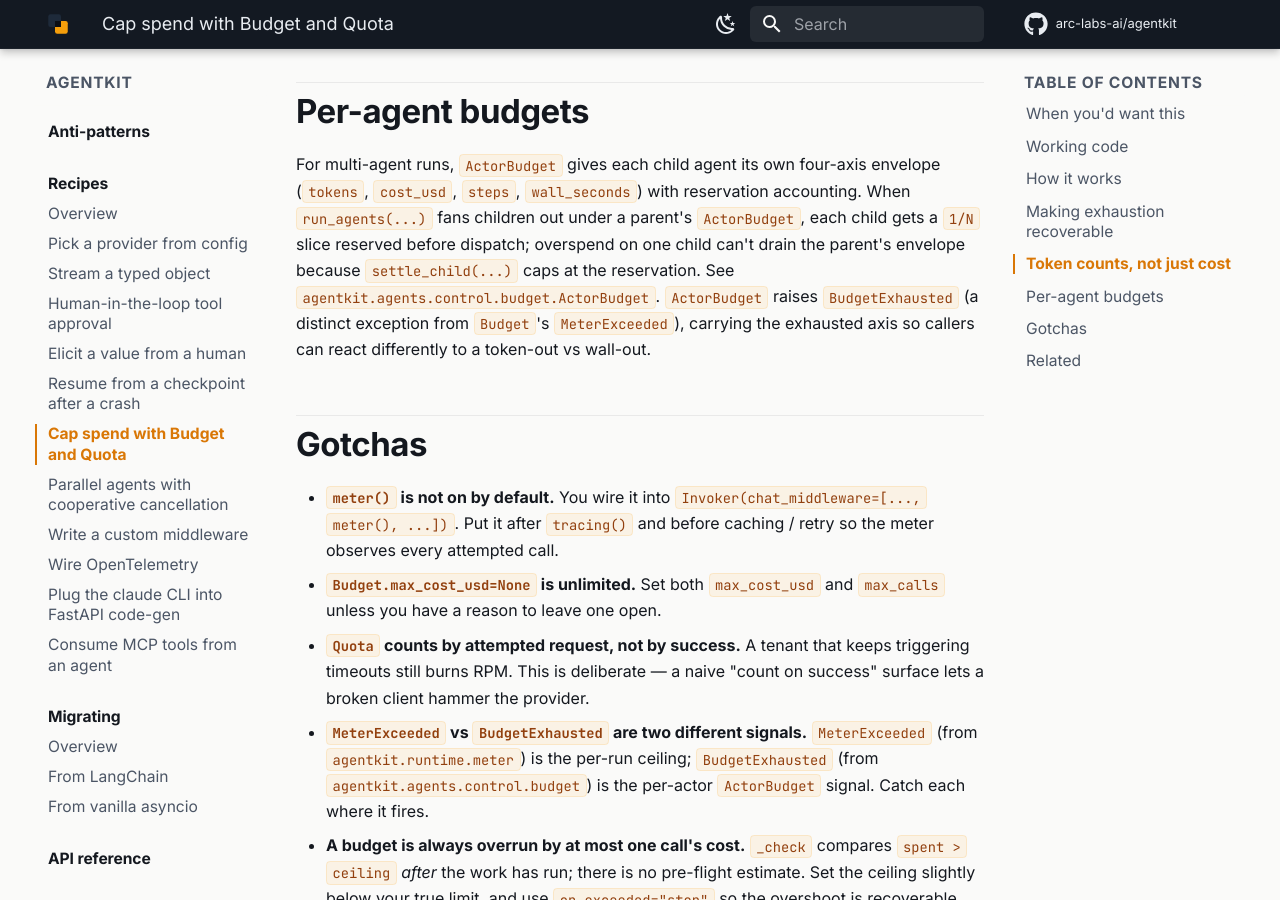
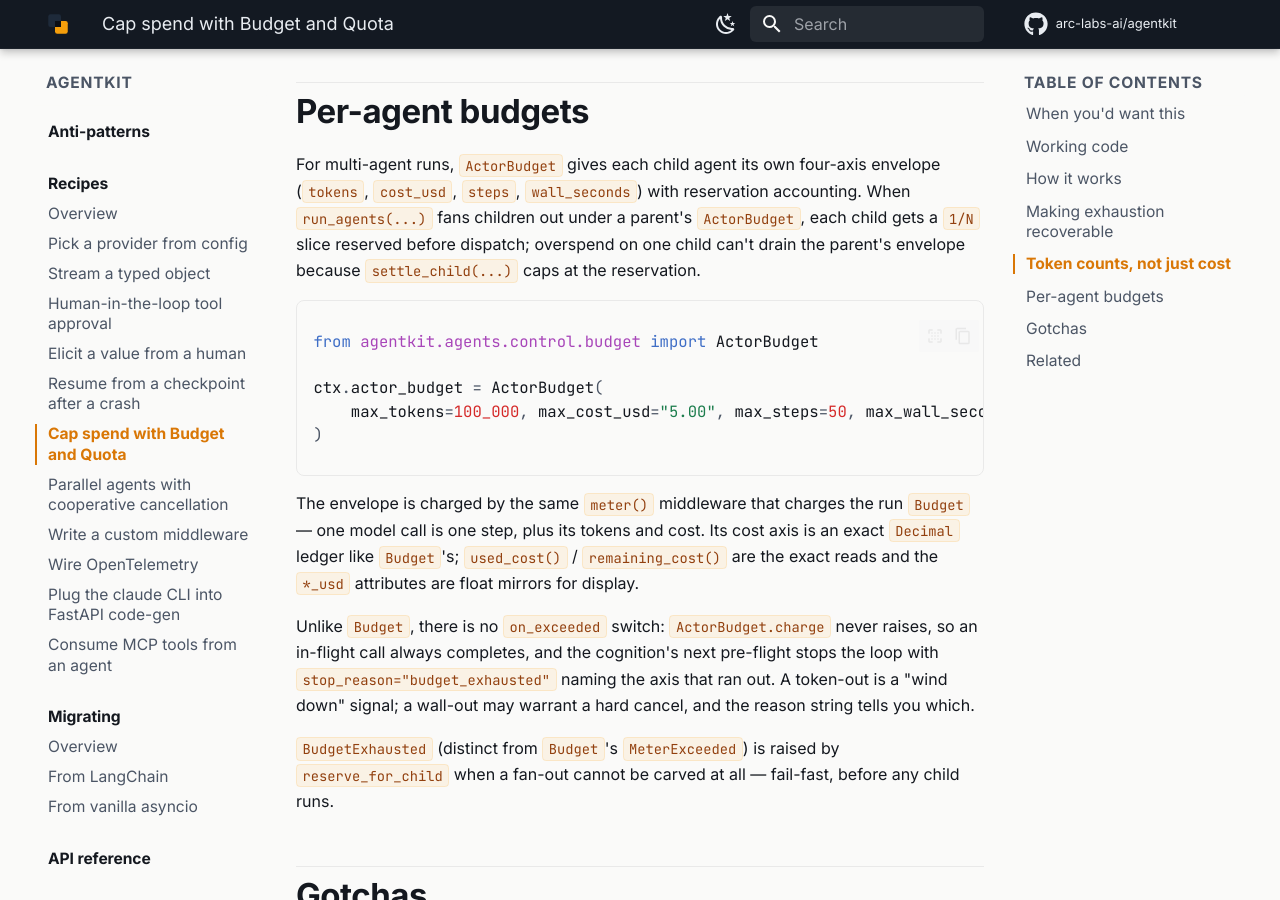
Before and after one commit to arc-labs-ai/agentkit, an MkDocs documentation site: the page built from docs/recipes/spend-budget-and-quota.md, in a window 1280 px wide and 900 px high, scrolled down 4257 px. Built offline with MkDocs 1.6.1 and Material for MkDocs 9.7.7, drawn with Linux system fonts in a browser that asks for light colours; comment, search, counter and statistics services are not loaded.

Commit message:
test: catalogue the ActorBudget invariants; correct the per-agent-budget docs
Four new mutants for the wiring this batch established — the envelope being
charged, a loop consulting it, exact Decimal accumulation, and the float
mirrors tracking the ledger. 34/34 killed.

Two survivors were worth reporting rather than silently patching. One needed a
sharper test: cent-scale cases cannot see float accumulation, because a round
trip through six-decimal quantization recovers the same value at small
magnitudes — it takes a large balance plus a sub-cent charge
(10000000000.000001 vs ...002) to expose it, which is the shape a long-running
coordinator actually has. The other was an EQUIVALENT mutant: swapping
`remaining_cost() <= 0` for `remaining_cost_usd() == 0.0` cannot fail once the
ledger is exact, because there is no residue left for the spellings to
disagree about. A mutant that cannot fail is noise in the report, so it was
replaced with one covering an invariant that is load-bearing — the float
mirrors tracking the ledger — and the reasoning recorded in the catalogue.

The spend recipe claimed reservation accounting protected the parent's
envelope. It did not, because nothing charged the envelope. Corrected, with
the charging model, the exact-vs-mirror accessors, and the reason there is no
`on_exceeded` switch (soft-exceed-then-stop is the ActorBudget contract).

Co-Authored-By: Claude Opus 5 (1M context) <noreply@anthropic.com>

````diff
--- a/docs/recipes/spend-budget-and-quota.md
+++ b/docs/recipes/spend-budget-and-quota.md
@@ -177,11 +177,31 @@ four-axis envelope (`tokens`, `cost_usd`, `steps`, `wall_seconds`) with
 reservation accounting. When `run_agents(...)` fans children out under
 a parent's `ActorBudget`, each child gets a `1/N` slice reserved before
 dispatch; overspend on one child can't drain the parent's envelope
-because `settle_child(...)` caps at the reservation. See
-`agentkit.agents.control.budget.ActorBudget`. `ActorBudget` raises
-`BudgetExhausted` (a distinct exception from `Budget`'s
-`MeterExceeded`), carrying the exhausted axis so callers can react
-differently to a token-out vs wall-out.
+because `settle_child(...)` caps at the reservation.
+
+```python
+from agentkit.agents.control.budget import ActorBudget
+
+ctx.actor_budget = ActorBudget(
+    max_tokens=100_000, max_cost_usd="5.00", max_steps=50, max_wall_seconds=600,
+)
+```
+
+The envelope is charged by the same `meter()` middleware that charges the
+run `Budget` — one model call is one step, plus its tokens and cost. Its
+cost axis is an exact `Decimal` ledger like `Budget`'s; `used_cost()` /
+`remaining_cost()` are the exact reads and the `*_usd` attributes are float
+mirrors for display.
+
+Unlike `Budget`, there is no `on_exceeded` switch: `ActorBudget.charge`
+never raises, so an in-flight call always completes, and the cognition's
+next pre-flight stops the loop with `stop_reason="budget_exhausted"` naming
+the axis that ran out. A token-out is a "wind down" signal; a wall-out may
+warrant a hard cancel, and the reason string tells you which.
+
+`BudgetExhausted` (distinct from `Budget`'s `MeterExceeded`) is raised by
+`reserve_for_child` when a fan-out cannot be carved at all — fail-fast,
+before any child runs.
 
 ## Gotchas
 
````
Also changed, not shown: CHANGELOG.md (+42 -0 lines), 1 other file.
